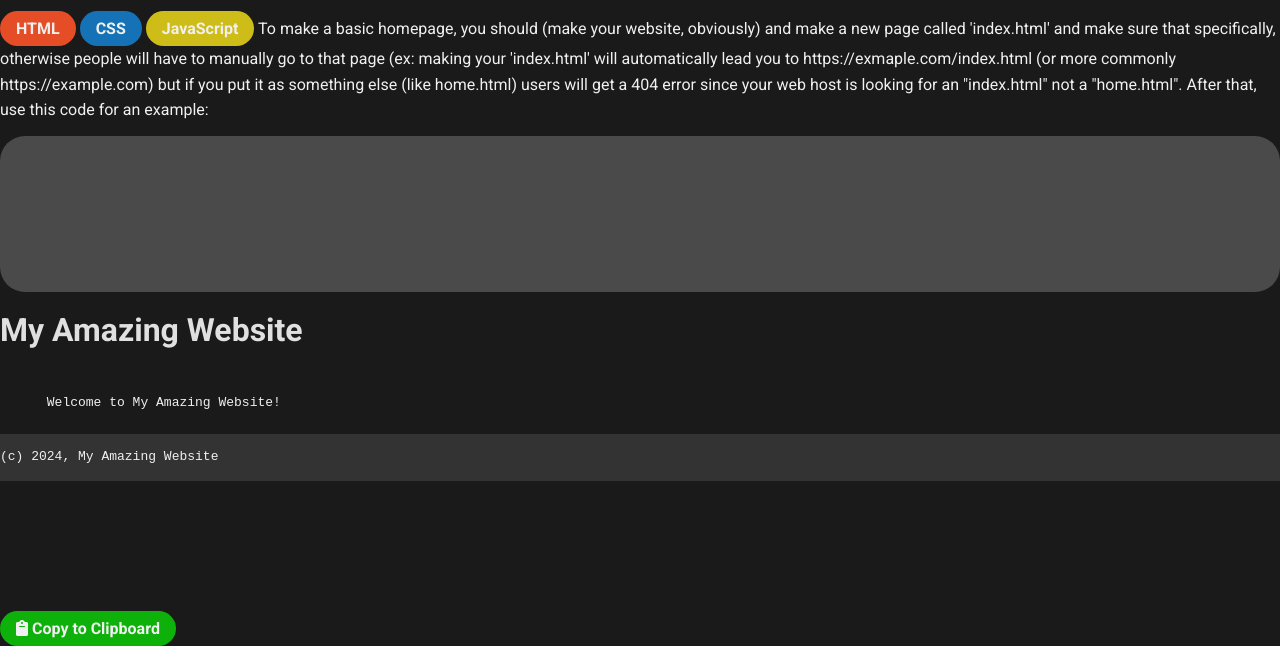
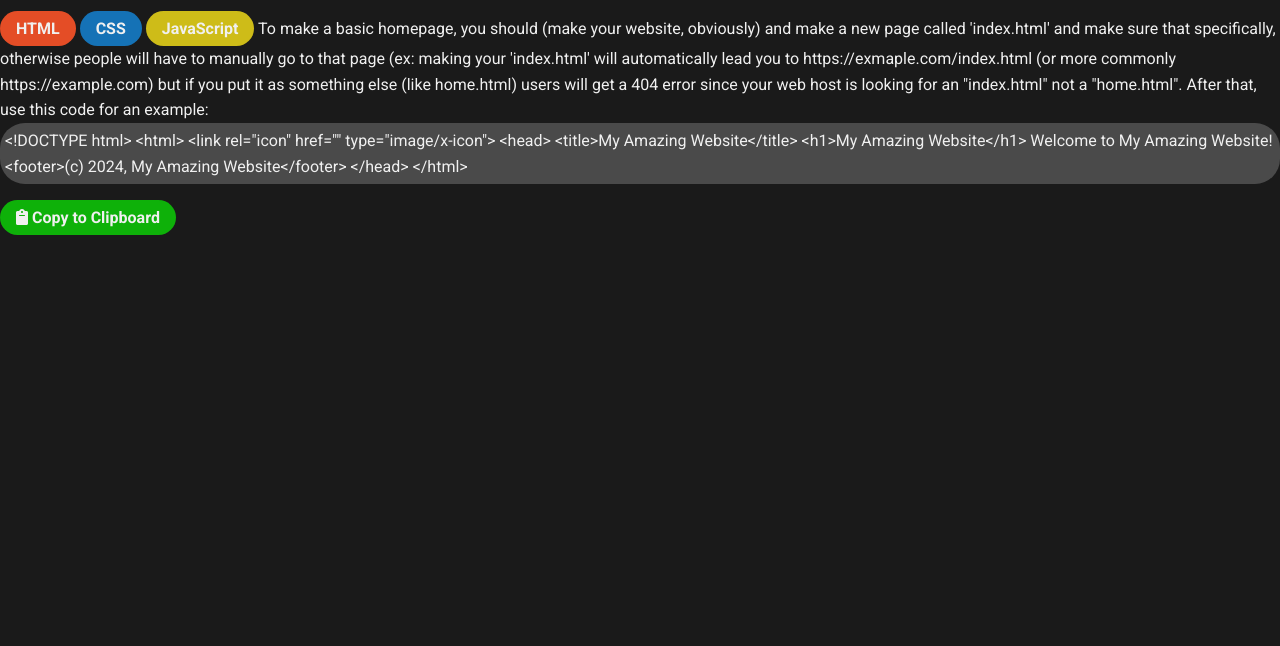
Before and after one commit to webimatr/webimatr.github.io, a plain HTML site: page html/basic-home-page.html in a window 1280 px wide. Shown: the part 169-815 px from the top of the page. Drawn offline with Linux system fonts and the light colour scheme.

Commit message:
Update basic-home-page.html

```diff
--- a/html/basic-home-page.html
+++ b/html/basic-home-page.html
@@ -23,19 +23,17 @@ https://example.com) but if you put it as something else (like home.html) users
 not a "home.html".
 
 After that, use this code for an example:
-<pre>
 <p class="code" id="code">
-  <!DOCTYPE html>
-  <html>
-    <link rel="icon" href="" type="image/x-icon">
-    <head>
-      <title>My Amazing Website</title>
-      <h1>My Amazing Website</h1>
+  &lt;!DOCTYPE html&gt;
+  &lt;html&gt;
+    &lt;link rel="icon" href="" type="image/x-icon"&gt;
+    &lt;head&gt;
+      &lt;title&gt;My Amazing Website&lt;/title&gt;
+      &lt;h1>My Amazing Website&lt;/h1&gt;
       Welcome to My Amazing Website!
-      <footer>(c) 2024, My Amazing Website</footer>
-    </head>
-  </html>
+      &lt;footer&gt;(c) 2024, My Amazing Website&lt;/footer&gt;
+    &lt;/head&gt;
+  &lt;/html&gt;
 </p>
-  </pre>
       <button class="copy" onclick="copyCode()"><i class="fas fa-clipboard"></i> Copy to Clipboard</button>
 </html>
```
